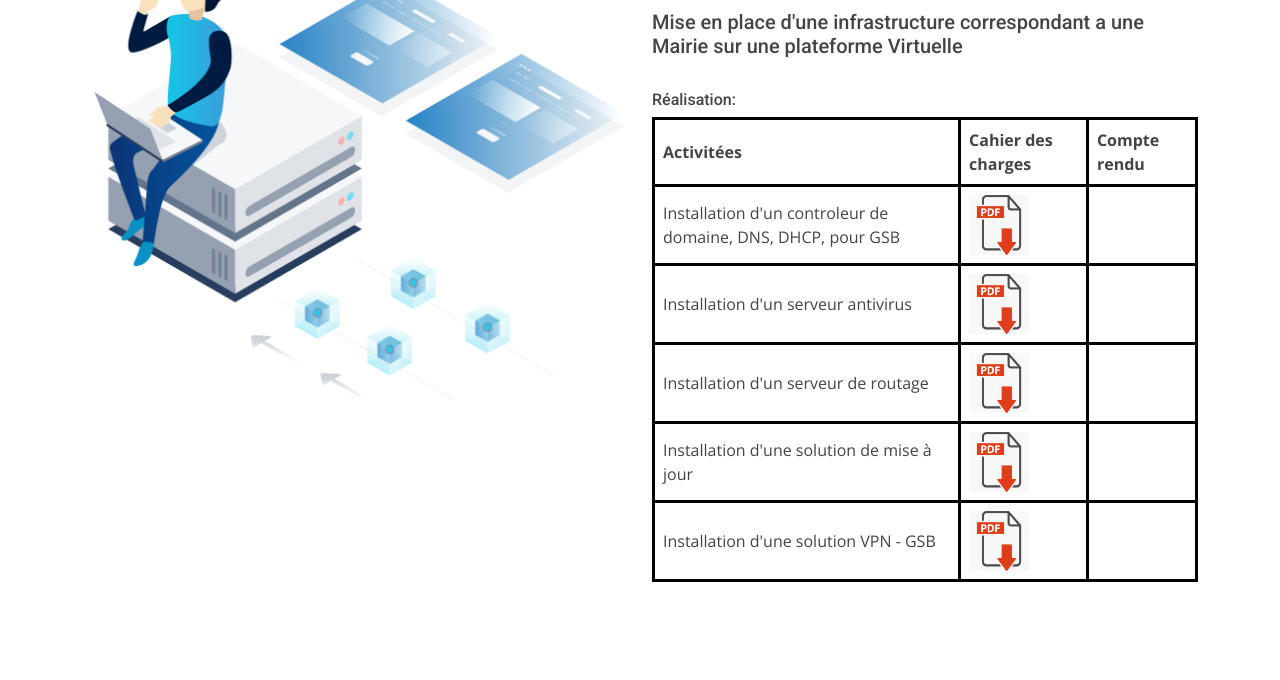
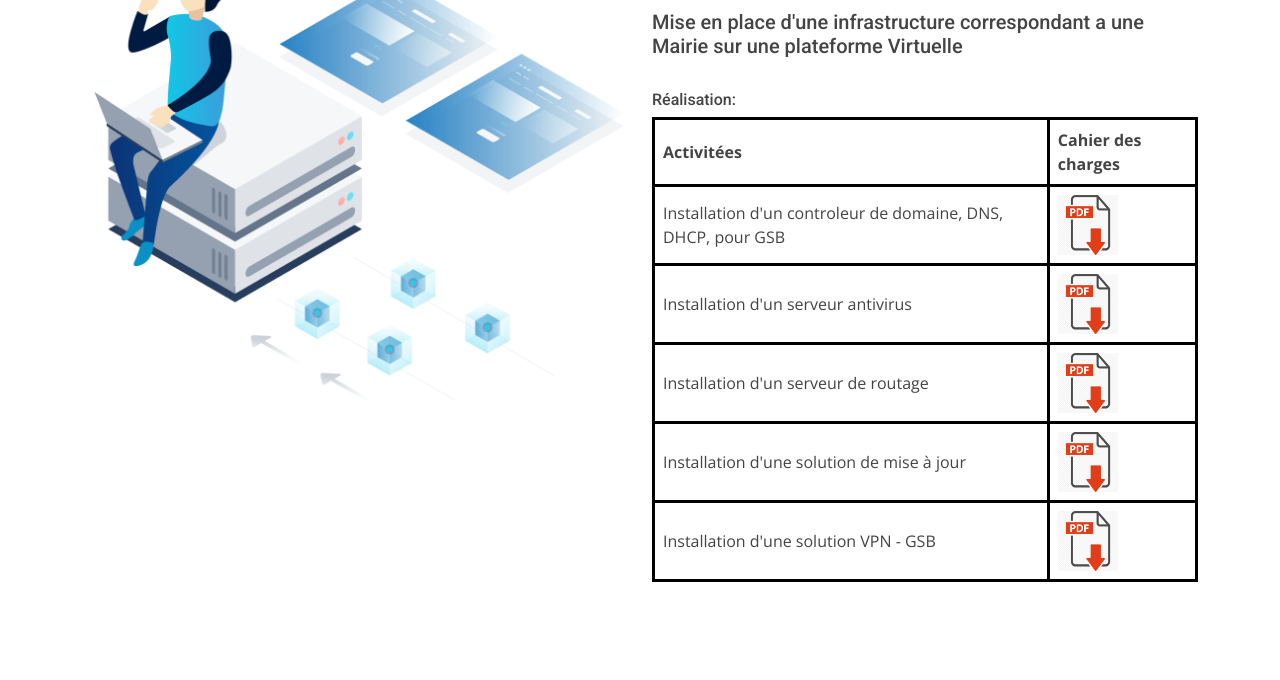
Before and after one commit to Meykro/PortFolio, a plain HTML site: page AP_GSB.html in a window 1280 px wide. Shown: the part 272-952 px from the top of the page. Drawn offline with nearby package versions, Linux system fonts and the light colour scheme.

Commit message:
PortFolio 08/04/2024-21-28

```diff
--- a/AP_GSB.html
+++ b/AP_GSB.html
@@ -133,7 +133,6 @@
                 <tr>
                   <th>Activitées</th>
                   <th>Cahier des charges</th>
-                  <th>Compte rendu</th>
                 </tr>
 
                 <tr>
@@ -141,35 +140,30 @@
                   <td><a href="assets\img\CR_GSB\CdC-Installation d'un controleur de domaine, DNS, DHCP, pour GSB.pdf"
                       title="lien image">
                       <img alt="pdf" src="assets\img\pdf.png" width="60" height="60" /></td>
-                  <td></td>
                 </tr>
 
                 <tr>
                   <td>Installation d'un serveur antivirus</td>
                   <td><a href="assets\img\CR_GSB\CdC-Installation d'un serveur antivirus.pdf" title="lien image">
                       <img alt="pdf" src="assets\img\pdf.png" width="60" height="60" /></td>
-                  <td></td>
                 </tr>
 
                 <tr>
                   <td>Installation d'un serveur de routage</td>
                   <td><a href="assets\img\CR_GSB\CdC-Installation d'un serveur de routage.pdf" title="lien image">
                       <img alt="pdf" src="assets\img\pdf.png" width="60" height="60" /></td>
-                  <td></td>
                 </tr>
 
                 <tr>
                   <td>Installation d'une solution de mise à jour</td>
                   <td><a href="assets\img\CR_GSB\CdC-Installation d'une solution de mise à jour.pdf" title="lien image">
                       <img alt="pdf" src="assets\img\pdf.png" width="60" height="60" /></td>
-                  <td></td>
                 </tr>
 
                 <tr>
                   <td>Installation d'une solution VPN - GSB</td>
                   <td><a href="assets\img\CR_GSB\CdC-Installation d'une solution VPN - GSB.pdf" title="lien image">
                       <img alt="pdf" src="assets\img\pdf.png" width="60" height="60" /></td>
-                  <td></td>
                 </tr>
               </table>
               <br>
```
Also changed, not shown: assets/img/Shéma réseau.png.
